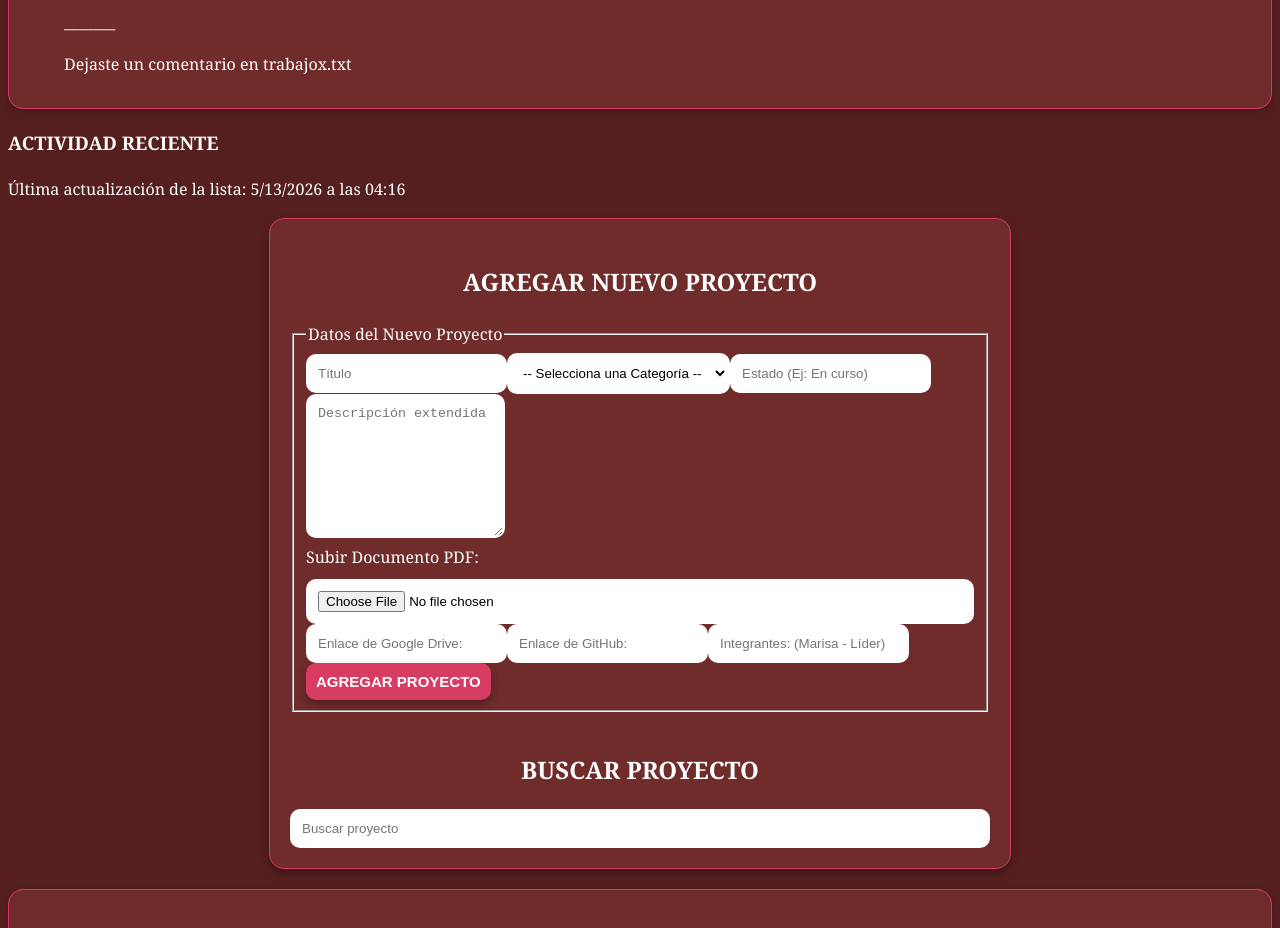
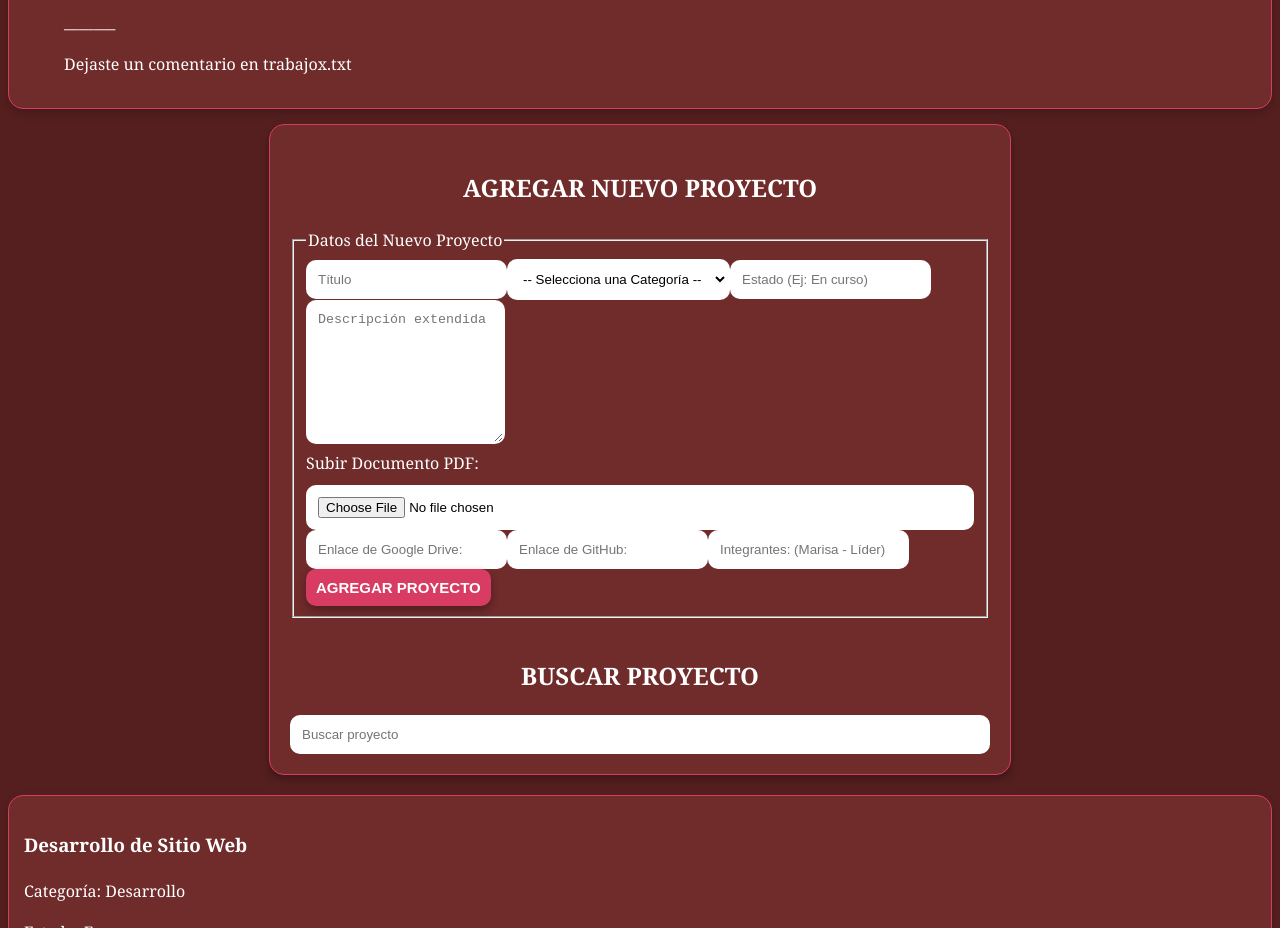
Before and after one commit to Meliip414/PV_tp3_grupo16, a React (Vite) app in the folder pv_tp3_grupo16/: page / in a window 1280 px wide. Shown: the part 780-1708 px from the top of the page. Built offline with nearby package versions, Linux system fonts and the light colour scheme.

Commit message:
Cambiado de lugar en Proyectos el RegistroActividad - Melina Leaño

```diff
--- a/pv_tp3_grupo16/src/components/Proyectos.jsx
+++ b/pv_tp3_grupo16/src/components/Proyectos.jsx
@@ -49,9 +49,6 @@ const verDetalle = (proyecto) => {
 
 return (
     <div>
-       <RegistroActividad
-            actualizacion={actualizacion}
-        />
        <FormProyecto
             onAgregar={agregar}
             onBuscar={buscar}
```
